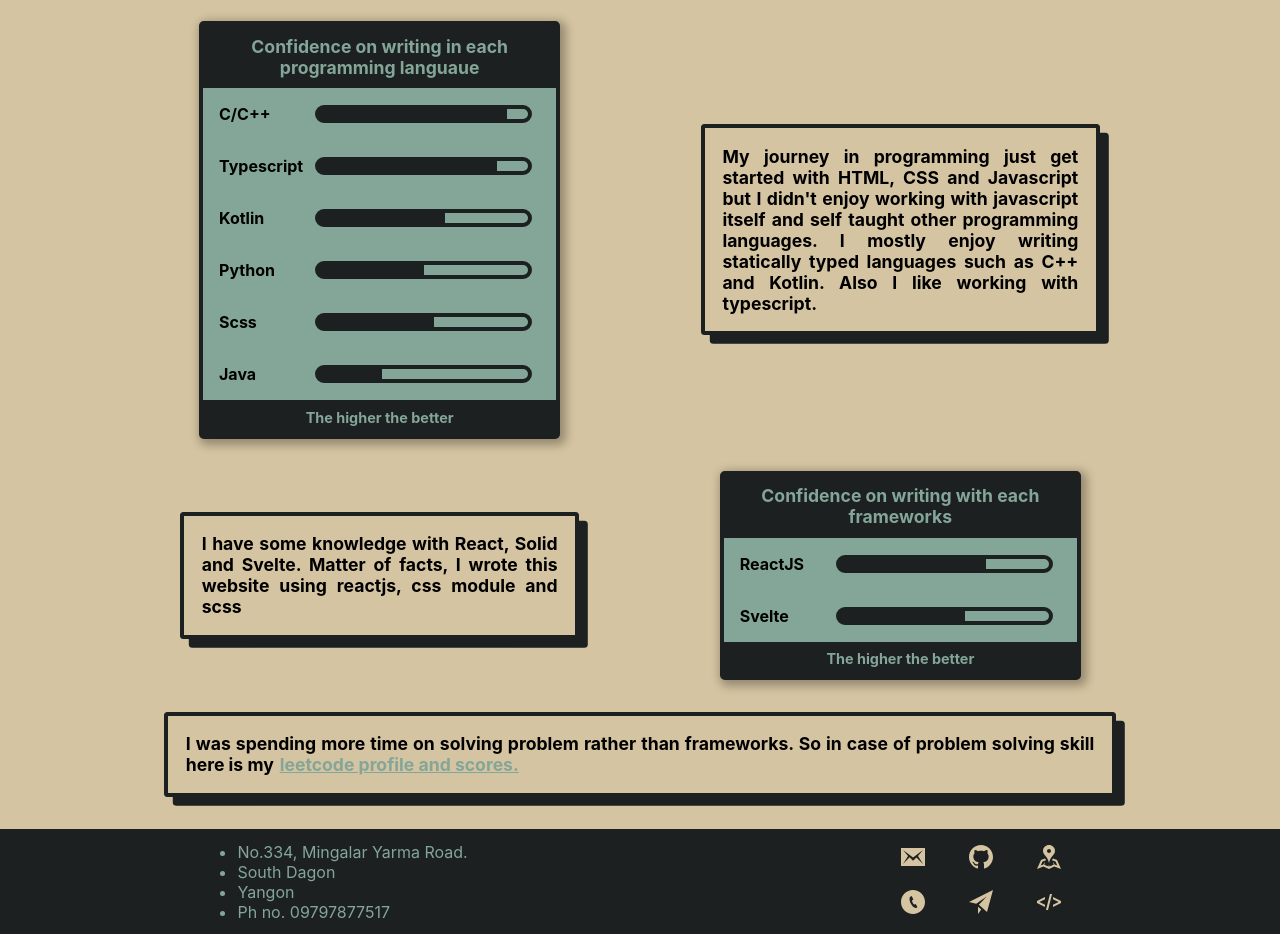
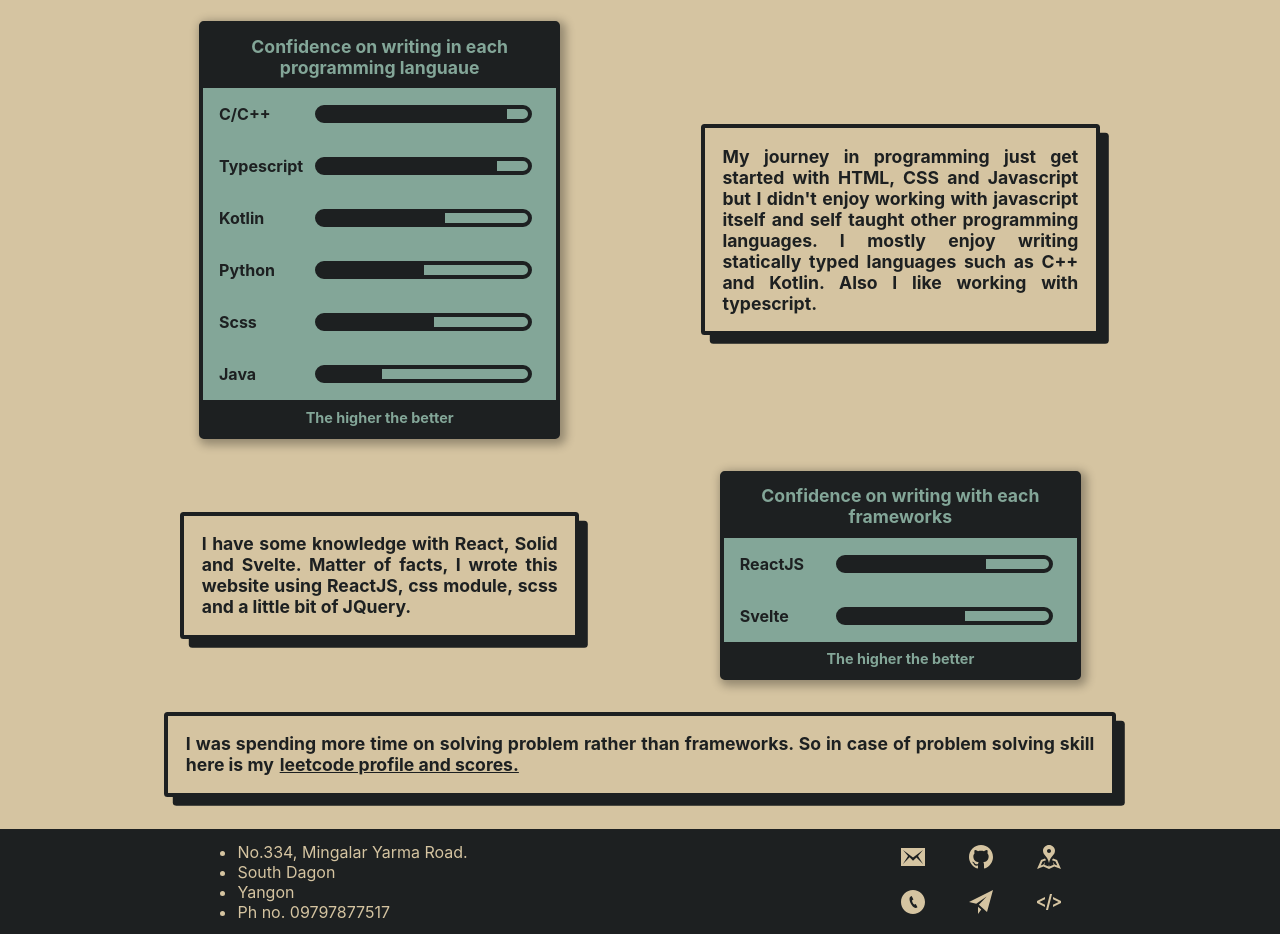
Before and after one commit to Matthtica/mgxtet-portfolio, a React (Create React App) app: page / in a window 1280 px wide. Shown: the part 212-1146 px from the top of the page. Built offline with nearby package versions, Linux system fonts and the light colour scheme.

Commit message:
Tweeked and added a new theme.

```diff
--- a/src/App.scss
+++ b/src/App.scss
@@ -1,8 +1,8 @@
 :root {
   // gruvbox B&W
-  --primary-color: #d5c4a1;
+  --primary-color: #d0cab7; // #d5c4a1
   --on-primary: #282828;
-  --secondary-color: #fe8019;
+  --secondary-color: #2A3853;
 
   // red gruvbox
   //--primary-color: #cc241d;
--- a/src/App.tsx
+++ b/src/App.tsx
@@ -25,7 +25,7 @@ export default function App() {
         such as C++ and Kotlin. Also I like working with typescript.</p>;
 
     const about_techstack = <p>I have some knowledge with React, Solid and Svelte.
-        Matter of facts, I wrote this website using reactjs, css module and scss</p>;
+        Matter of facts, I wrote this website using ReactJS, css module, scss and a little bit of JQuery.</p>;
 
     const type_of_person = <p>I am the type of person, that if you ask me a question
         and I don't know the answer. I am gonna tell you that I don't know.
--- a/src/components/Confidence.module.scss
+++ b/src/components/Confidence.module.scss
@@ -5,6 +5,7 @@
   border: solid 0.25em var(--on-primary);
   border-radius: 0.3em;
   box-shadow: 3px 3px 10px 3px rgba(0, 0, 0, 0.3);
+  color: var(--on-primary);
   .header, .footer {
 	font-size: 1.1em;
 	font-weight: bold;
--- a/src/components/DescriptionBox.module.scss
+++ b/src/components/DescriptionBox.module.scss
@@ -8,12 +8,14 @@
   font-weight: bold;
   text-align: justify;
   box-shadow: 0.5em 0.5em 0 0 var(--on-primary);
+  color: var(--on-primary);
   a {
-	color: var(--secondary-color);
+	color: var(--on-primary);
 	padding: 0 0.1em;
   }
   a:hover {
 	background-color: var(--on-primary);
+	color: var(--primary-color);
   }
 }
 
--- a/src/components/Footer.module.scss
+++ b/src/components/Footer.module.scss
@@ -6,7 +6,7 @@
   align-items: center;
   padding: 0.5em 0;
   gap: 1em;
-  color: var(--secondary-color);
+  color: var(--primary-color);
   .subdiv {
 	margin: auto;
   }
--- a/src/components/Nav.tsx
+++ b/src/components/Nav.tsx
@@ -12,10 +12,12 @@ export default function Nav() {
     const retro: Theme = { name: "Retro", primary: "#d5c4a1", onPrimary: "#1d2021", secondary: "#83a698" /*"#928374"*/ };
     const gruvbox: Theme = { name: "Gruvbox", primary: "#cc241d", onPrimary: "#1d2021", secondary: "#ebdbb2" };
     const palenight: Theme = { name: "Palenight", primary: "#c792ea", onPrimary: "#202331", secondary: "#82aaff" };
+    const paper: Theme = { name: "Paper", primary: "#d0cab7", onPrimary: "#2a3853", secondary: "#d0cab7" };
     const themes = {
         [gruvbox.name]: gruvbox,
         [retro.name]: retro,
         [palenight.name]: palenight,
+        [paper.name]: paper,
     }
     const [themeName, setThemeName] = useState(retro.name);
 
```
